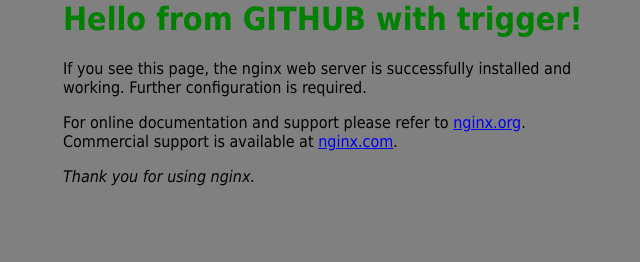
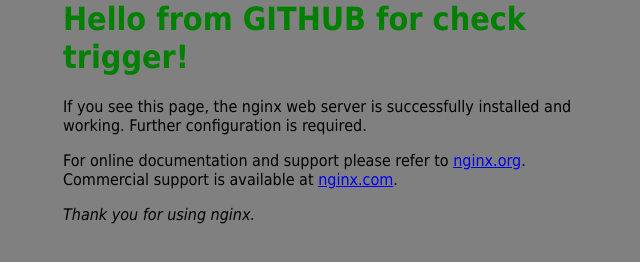
Before and after one commit to AsylbekKamalov/AppForJenkins, a plain HTML site: page index.html in a window 1280 px wide. Shown: the whole page, without its empty margins (297-937 px from the left). Drawn offline with Linux system fonts and the light colour scheme.

Commit message:
Update for check trigger

```diff
--- a/index.html
+++ b/index.html
@@ -9,7 +9,7 @@
 </style>
 </head>
 <body bgcolor=grey>
-<h1> <font color=green>Hello from GITHUB with trigger!</font></h1>
+<h1> <font color=green>Hello from GITHUB for check trigger!</font></h1>
 <p>If you see this page, the nginx web server is successfully installed and
 working. Further configuration is required.</p>
 
```
